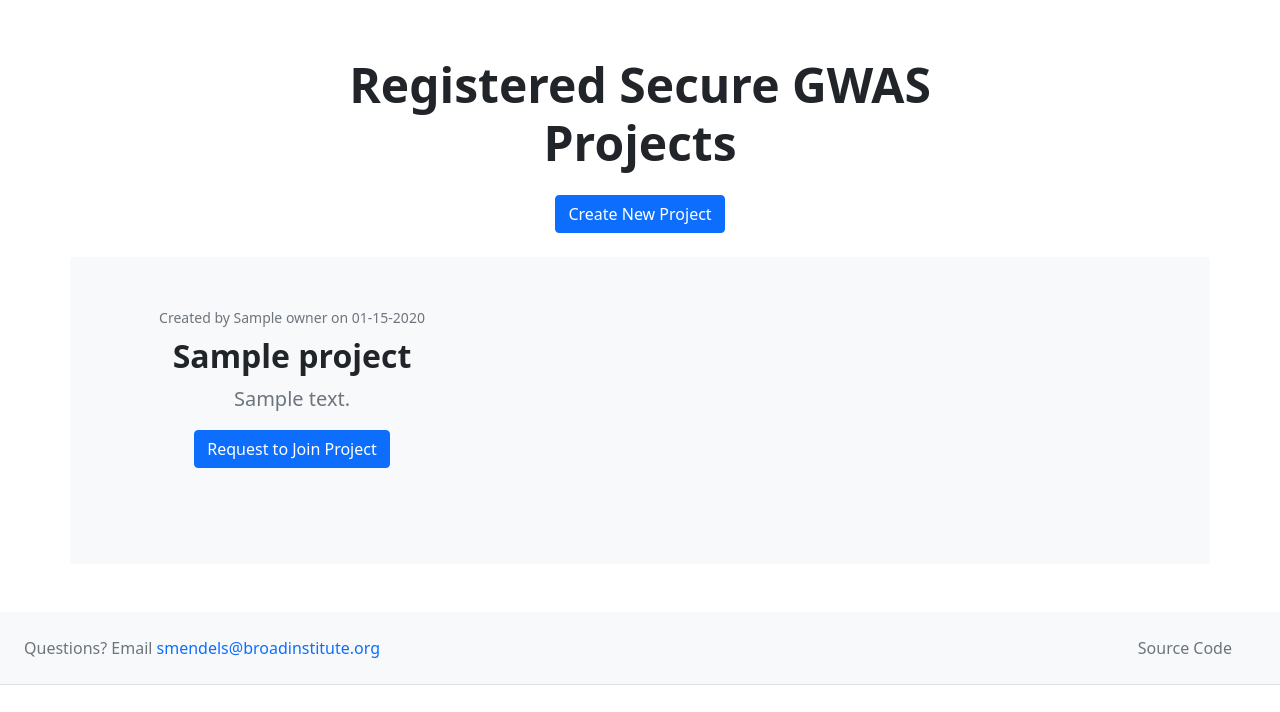
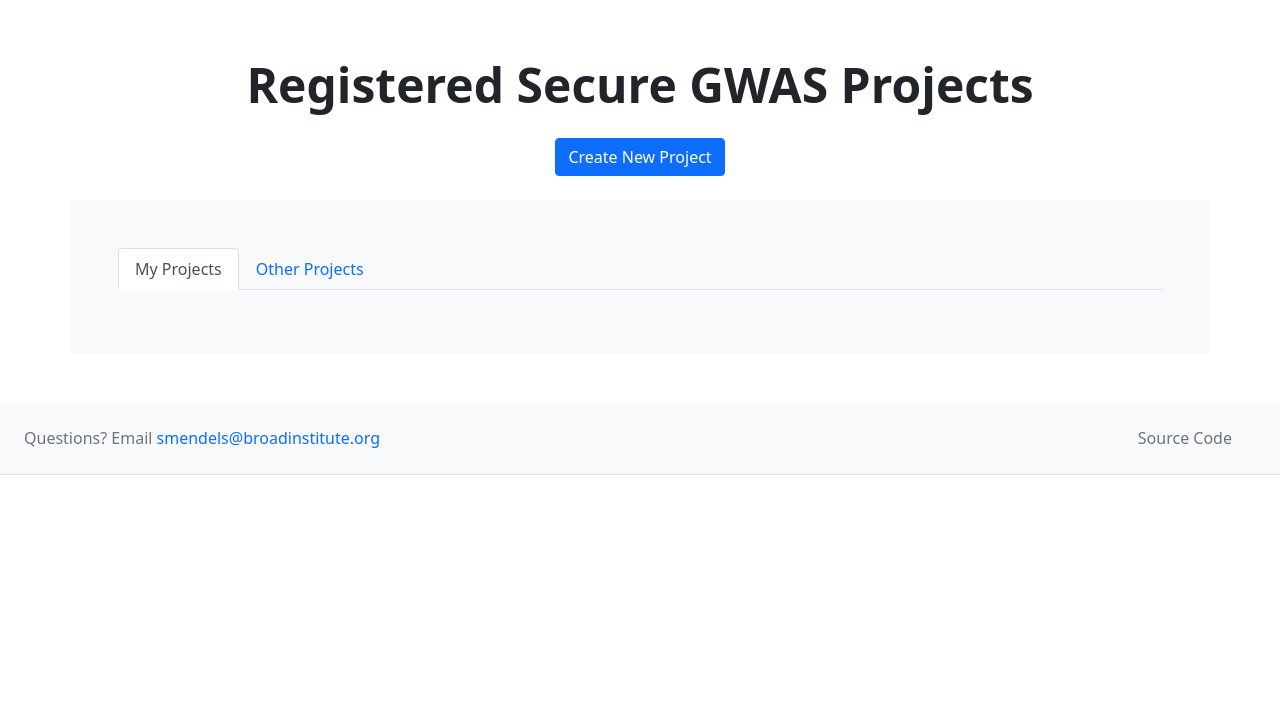
Before and after one commit to hcholab/sfkit-website, a Python web app: template src/templates/gwas/index.html in a window 1280 px wide. Shown: the part 88-800 px from the top of the page. Run offline with Jinja, Linux system fonts and the light colour scheme; the template is opened without the code that fills it: most values are stand-ins (such as "Sample title", 1, 10 or a date in 2020); some libraries are stand-ins or nearby versions.

Commit message:
Add tab for my projects and other projects

```diff
--- a/src/gwas.py
+++ b/src/gwas.py
@@ -154,7 +154,7 @@ def delete(project_title):
     return redirect(url_for("gwas.index"))
 
 
-@bp.route("/join/<project_name>", methods=("POST",))
+@bp.route("/join/<project_name>", methods=("GET", "POST"))
 @login_required
 def request_join_project(project_name):
     db = current_app.config["DATABASE"]
@@ -171,7 +171,7 @@ def request_join_project(project_name):
     return redirect(url_for("gwas.index"))
 
 
-@bp.route("/approve_join_project/<project_name>/<user_id>", methods=("GET",))
+@bp.route("/approve_join_project/<project_name>/<user_id>", methods=("GET", "POST"))
 def approve_join_project(project_name, user_id):
     db = current_app.config["DATABASE"]
     doc_ref = db.collection("projects").document(project_name.replace(" ", "").lower())
--- a/src/templates/gwas/index.html
+++ b/src/templates/gwas/index.html
@@ -5,8 +5,8 @@
 {% block content %}
   <section class="py-5">
     <div class="container">
-      <div class="row mb-4">
-        <div class="col-12 col-lg-8 col-xxl-7 text-center mx-auto">
+      <div class="row justify-content-center mb-4">
+        <div class="col-md-auto text-center">
           {% if projects | length != 0 %}
             <h2 class="display-5 fw-bold mt-2 mb-0">Registered Secure GWAS Projects</h2>
           {% else %}
@@ -14,20 +14,30 @@
           {% endif %}
         </div>
       </div>
-      <p class="text-center lead text-muted mb-4">
-        <a class="btn btn-primary" href="{{ url_for('gwas.create') }}">Create New Project</a>
+      <p class="row justify-content-center text-center lead text-muted mb-4">
+        <a class="col-md-auto btn btn-primary" href="{{ url_for('gwas.create') }}">Create New Project</a>
       </p>
       <div class="row p-5 bg-light rounded text-center">
+        <ul class="col-12 nav nav-tabs mb-3" role="tablist">
+          <li class="nav-item">
+            <button class="nav-link active" data-bs-toggle="tab" data-bs-target="#mine" type="button">My Projects</button>
+          </li>
+          <li class="nav-item">
+            <button class="nav-link" data-bs-toggle="tab" data-bs-target="#others" type="button">Other Projects</button>
+          </li>
+        </ul>
+        <div class="row tab-content">
+          <div class="container tab-pane fade show active" id="mine">
+            <div class="row">
               {% for project in projects %}
-          <div class="col-12 col-md-6 col-lg-4 mb-5">
-            <span>
+                {% if g.user['id'] in project['participants'] %}
+                  <div class="col-4 mb-5">
                     <small class="text-muted">
                       Created by
                       {{ project['owner'] }}
                       on
                       {{ project['created'].strftime('%m-%d-%Y') }}
                     </small>
-            </span>
                     {% if g.user['id'] in project['participants'] %}
                       <a class="text-decoration-none" href="{{ url_for('gwas.start', project_title=project['title']) }}">
                         <h2 class="mt-2 fw-bold">{{ project['title'] }}</h2>
@@ -36,17 +46,45 @@
                       <h2 class="mt-2 fw-bold">{{ project['title'] }}</h2>
                     {% endif %}
                     <p class="lead text-muted">{{ project['description']  }}</p>
-
                     {% if g.user['id'] == project['owner'] %}
                       <a class="btn btn-secondary action" href="{{ url_for('gwas.update', project_title=project['title']) }}">Edit</a>
-            {% elif g.user['id'] not in project['participants'] and g.user['id'] not in project['requested_participants'] %}
-              <form action="{{ url_for('gwas.request_join_project', project_name=project['title']) }}" method="post">
-                <input class="btn btn-primary" type="submit" value="Request to Join Project">
-              </form>
+                    {% endif %}
+                  </div>
+                {% endif %}
+              {% endfor %}
+            </div>
+          </div>
+          <div class="container tab-pane fade" id="others">
+            <div class="row">
+              {% for project in projects %}
+                {% if g.user['id'] not in project['participants'] %}
+                  <div class="col-4 mb-5">
+                    <small class="text-muted">
+                      Created by
+                      {{ project['owner'] }}
+                      on
+                      {{ project['created'].strftime('%m-%d-%Y') }}
+                    </small>
+                    {% if g.user['id'] in project['participants'] %}
+                      <a class="text-decoration-none" href="{{ url_for('gwas.start', project_title=project['title']) }}">
+                        <h2 class="mt-2 fw-bold">{{ project['title'] }}</h2>
+                      </a>
+                    {% else %}
+                      <h2 class="mt-2 fw-bold">{{ project['title'] }}</h2>
+                    {% endif %}
+                    <p class="lead text-muted">{{ project['description']  }}</p>
+                    {% if g.user['id'] not in project['participants'] and g.user['id'] not in project['requested_participants'] %}
+                      <a href="{{ url_for('gwas.request_join_project', project_name=project['title']) }}" class="btn btn-primary">Request to Join Project</a>
                     {% elif project['requested_participants'] and g.user['id'] in project['requested_participants'] %}
                       <button type="button" class="btn btn-secondary" disabled="true">Pending Approval from Project Owner</button>
                     {% endif %}
                   </div>
+                {% endif %}
               {% endfor %}
+            </div>
+          </div>
+        </div>
+      </div>
+    </div>
   </section>
-    {% endblock %}="project</a>" >
+{% endblock %}
```
Lines whose indentation alone changed are shown as unchanged.
